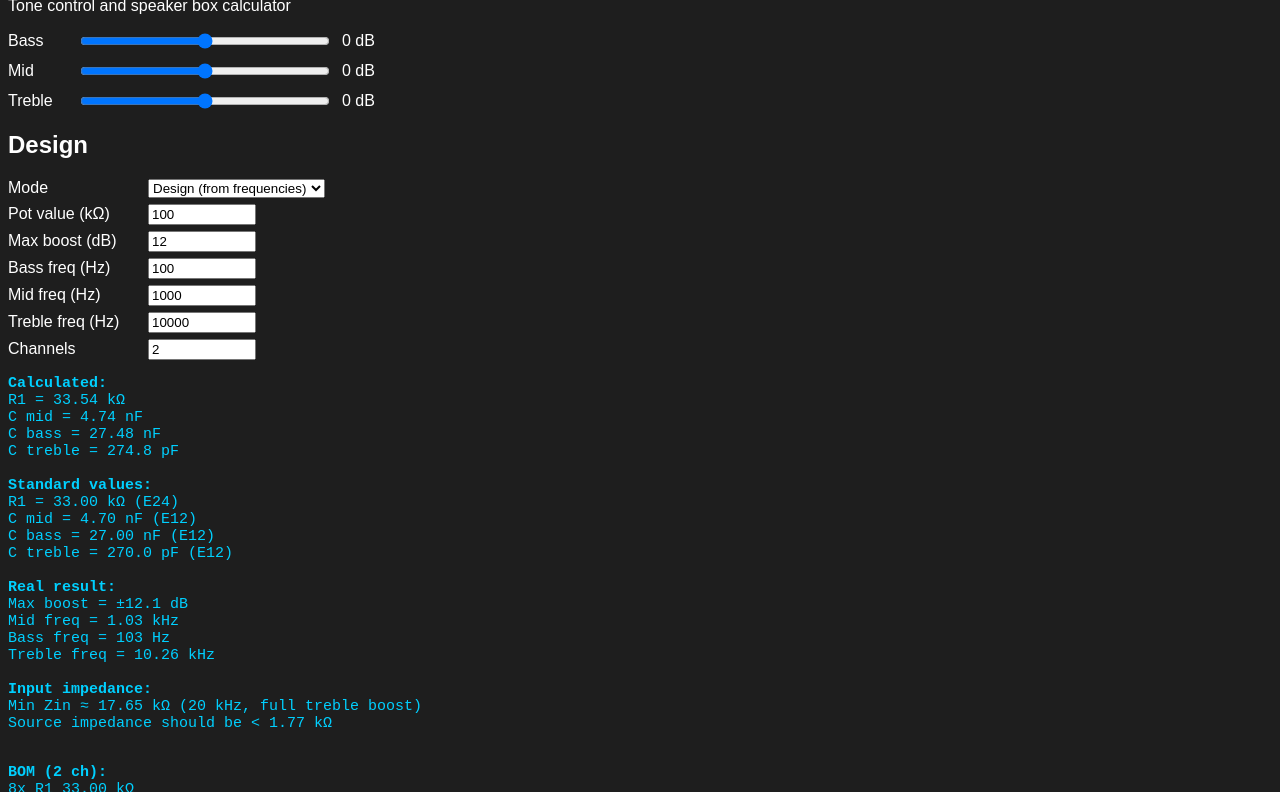
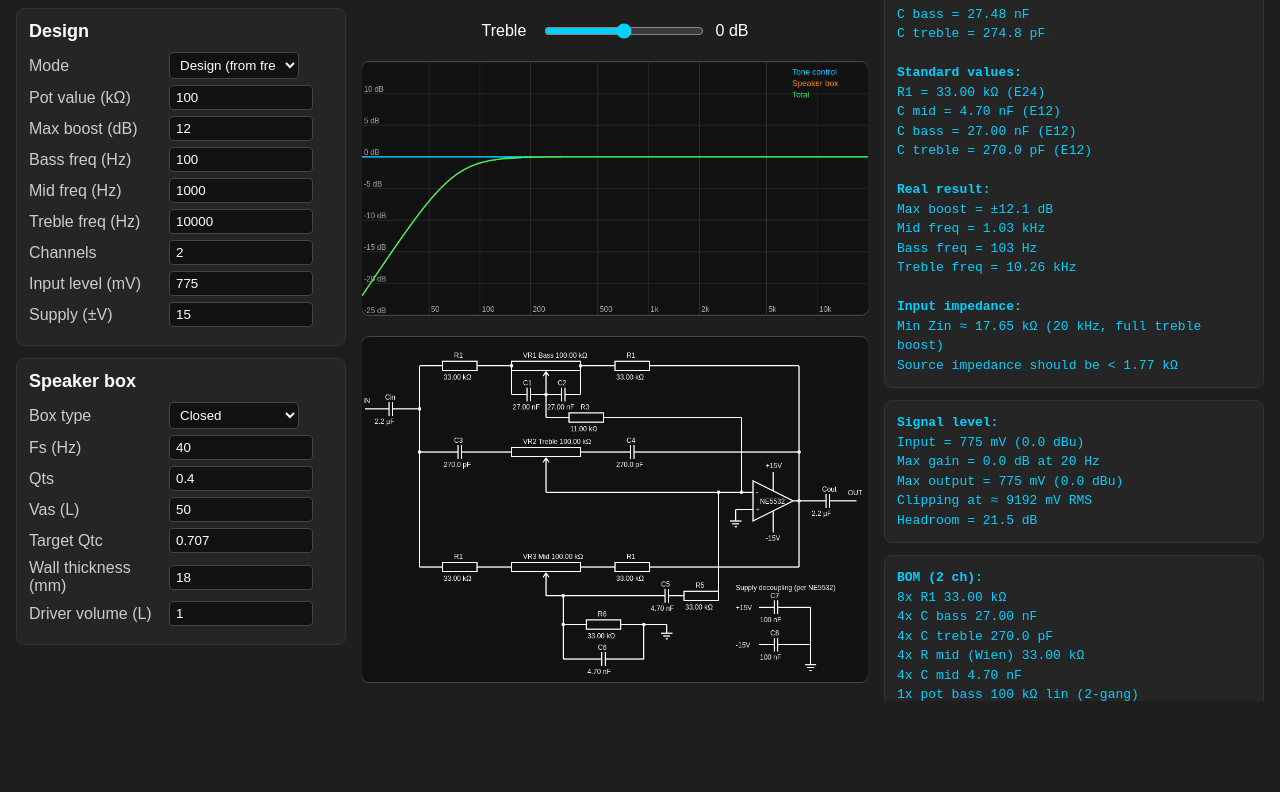
Before and after one commit to KYLDA-007/ToneBox, a plain HTML site: page index.html in a window 1280 px wide. Shown: the part 83-875 px from the top of the page. After the commit the page ends 800 px from the top, so only its background shows below. Drawn offline with Linux system fonts and the light colour scheme.

Commit message:
Complete schematics with supply and coupling caps, add signal level and headroom

```diff
--- a/code.js
+++ b/code.js
@@ -222,7 +222,9 @@ function pot(x, y, name, value) {
     wire(x + 60, y + 10, x + 65, y + 18);
 }
 function drawSchematic(r1, cBass, cTreble, cMid, r3, potValue) {
+    sctx.setTransform(1, 0, 0, 1, 0, 0);
     sctx.clearRect(0, 0, schem.width, schem.height);
+    sctx.translate(60, 0);
     sctx.strokeStyle = "#ffffff";
     sctx.fillStyle = "#ffffff";
     sctx.lineWidth = 2;
@@ -254,8 +256,10 @@ function drawSchematic(r1, cBass, cTreble, cMid, r3, potValue) {
     wire(440, 200, 700, 200);
 
     wire(40, 50, 40, 400);
-    wire(10, 125, 40, 125);
-    sctx.fillText("IN", 8, 115);
+    wire(-55, 125, -40, 125);
+    capacitor(-40, 125, "Cin", "2.2 µF");
+    wire(20, 125, 40, 125);
+    sctx.fillText("IN", -58, 115);
     dot(40, 125);
     wire(700, 50, 700, 400);
     dot(700, 200);
@@ -277,7 +281,11 @@ function drawSchematic(r1, cBass, cTreble, cMid, r3, potValue) {
     sctx.stroke();
     sctx.fillText("-", 625, 274);
     sctx.fillText("+", 625, 304);
-    sctx.fillText("NE5532", 625, 244);
+    sctx.fillText("NE5532", 632, 290);
+    wire(655, 268, 655, 235);
+    sctx.fillText("+15V", 642, 228);
+    wire(655, 302, 655, 340);
+    sctx.fillText("-15V", 642, 354);
 
     wire(620, 300, 590, 300);
     wire(590, 300, 590, 320);
@@ -285,9 +293,11 @@ function drawSchematic(r1, cBass, cTreble, cMid, r3, potValue) {
     wire(584, 325, 596, 325);
     wire(588, 330, 592, 330);
 
-    wire(690, 285, 740, 285);
+    wire(690, 285, 720, 285);
+    capacitor(720, 285, "Cout", "2.2 µF");
+    wire(780, 285, 800, 285);
     dot(700, 285);
-    sctx.fillText("OUT", 712, 275);
+    sctx.fillText("OUT", 785, 275);
 
     dot(40, 200);
     wire(40, 400, 80, 400);
@@ -320,6 +330,18 @@ function drawSchematic(r1, cBass, cTreble, cMid, r3, potValue) {
     wire(460, 515, 480, 515);
     wire(464, 520, 476, 520);
     wire(468, 525, 472, 525);
+
+    sctx.fillText("Supply decoupling (per NE5532)", 590, 440);
+    sctx.fillText("+15V", 590, 475);
+    capacitor(630, 470, "C7", "100 nF");
+    wire(690, 470, 720, 470);
+    sctx.fillText("-15V", 590, 540);
+    capacitor(630, 535, "C8", "100 nF");
+    wire(690, 535, 720, 535);
+    wire(720, 470, 720, 570);
+    wire(710, 570, 730, 570);
+    wire(714, 575, 726, 575);
+    wire(718, 580, 722, 580);
 }
 
 function calculateComponents() {
@@ -533,16 +555,56 @@ function calculateBox() {
         "Resonance Fc = " + formatFreq(fc) + "<br>" +
         "-3 dB point F3 = " + formatFreq(f3) + boxDimensions(vb, 0);
 }
+function calculateLevel() {
+    const vin = parseFloat(document.getElementById("inputLevel").value);
+    const supply = parseFloat(document.getElementById("supply").value);
+    const out = document.getElementById("levelResults");
+    if (!isValid([vin, supply - 2])) {
+        out.innerHTML = "<span class='error'>Please enter a positive input level and a supply above 2 V.</span>";
+        return;
+    }
+    const bassDb = parseFloat(bassSlider.value);
+    const midDb = parseFloat(midSlider.value);
+    const trebleDb = parseFloat(trebleSlider.value);
+
+    let maxGain = 0;
+    let maxFreq = F_MIN;
+    for (let i = 0; i <= 200; i++) {
+        const f = F_MIN * Math.pow(F_MAX / F_MIN, i / 200);
+        const g =bassResponce(f, bassDb) * midResponce(f, midDb) * trebleResponce(f, trebleDb);
+        if (g > maxGain) {
+            maxGain = g;
+            maxFreq = f;
+        }
+    }
+    const vout = vin * maxGain;
+    const clipRms = (supply - 2) / Math.SQRT2 * 1000;
+    const headroom = 20 * Math.log10(clipRms / vout);
+
+    let text = "<b>Signal level:</b><br>" +
+    "Input = " + vin.toFixed(0) + " mV (" + (20 * Math.log10(vin / 775)).toFixed(1) + " dBu)<br>" +
+    "Max gain = " + gainToDb(maxGain).toFixed(1) + " dB at " + formatFreq(maxFreq) + "<br>" +
+    "Max output = " + vout.toFixed(0) + " mV (" + (20 * Math.log10(vout / 775)).toFixed(1) + " dBu)<br>" +
+    "Clipping at ≈ " + clipRms.toFixed(0) + " mV RMS<br>" +
+    "Headroom = " + headroom.toFixed(1) + " dB";
+    if (headroom < 0) {
+        text += "<br><span class='error'>Output will clip - lower the input level or the boost.</span>";
+    } else if (headroom < 6) {
+        text += "<br><span class='error'>Low headroom - less than 6dB before clipping.</span>";
+    }
+    out.innerHTML = text;
+}
 function update() {
     calculateComponents();
     calculateBox();
     updateValues();
     drawGrid();
     drawCurve();
+    calculateLevel();
 
 }
 update();
-const designInputs = ["potValue", "maxBoost", "bassFreq", "midFreq", "trebleFreq", "channels", "mode", "r1Input", "cBassInput","cMidInput", "cTrebleInput"];
+const designInputs = ["potValue", "maxBoost", "bassFreq", "midFreq", "trebleFreq", "channels", "mode", "r1Input", "cBassInput","cMidInput", "cTrebleInput", "inputLevel", "supply"];
 for (const id of designInputs) {
     document.getElementById(id).addEventListener("input", update);
 }
--- a/index.html
+++ b/index.html
@@ -7,25 +7,11 @@
     <link rel="stylesheet" href="style.css">
 </head>
 <body>
+    <div class="layout">
+        <div class="column inputs">
     <h1>ToneBox</h1>
     <p>Tone control and speaker box calculator</p>
-    <div class="controls">
-            <div class="control">
-                <label for="bass">Bass</label>
-                <input type="range" id="bass" min="-12" max="12" step="0.5" value="0">
-                <span id="bassValue">0 dB</span>
-            </div>
-                <div class="control">
-                    <label for="mid">Mid</label>
-                    <input type="range" id="mid" min="-12" max="12" step="0.5" value="0">
-                    <span id="midValue">0 dB</span>
-                </div>
-         <div class="control">
-         <label for="treble">Treble</label>
-         <input type="range" id="treble" min="-12" max="12" step="0.5" value="0">
-         <span id="trebleValue">0 dB</span>
-        </div>
-    </div>
+
     <div class="design">
         <h2>Design</h2>
         <div class="field">
@@ -79,10 +65,16 @@
             <label for="channels">Channels</label>
             <input type="number" id="channels" value="2" min="1">
         </div>
+        <div class="field">
+            <label for="inputLevel">Input level (mV)</label>
+            <input type="number" id="inputLevel" value="775">
+        </div>
+        <div class="field">
+            <label for="supply">Supply (±V)</label>
+            <input type="number" id="supply" value="15">
+        </div>
     </div>
 
-        <div id="results"></div>
-        <div id="bom"></div>
         <div class="design">
             <h2>Speaker box</h2>
             <div class="field">
@@ -116,15 +108,40 @@
                 <label for="wall">Wall thickness (mm)</label>
                 <input type="number" id="wall" value="18">
             </div>
-            <div class="field">
+           <div class="field">
                 <label for="driverVol">Driver volume (L)</label>
                 <input type="number" id="driverVol" value="1" step="0.1">
+           </div>
+        </div>
+    </div>
+    <div class="column center">
+        <div class="controls">
+            <div class="control">
+                <label for="bass">Bass</label>
+                <input type="range" id="bass" min="-12" max="12" step="0.5" value="0">
+                <span id="bassValue">0 dB</span>
+            </div>
+            <div class="control">
+                <label for="mid">Mid</label>
+                <input type="range" id="mid" min="-12" max="12" step="0.5" value="0">
+                <span id="midValue">0 dB</span>
+            </div>
+            <div class="control">
+                <label for="treble">Treble</label>
+                <input type="range" id="treble" min="-12" max="12" step="0.5" value="0">
+                <span id="trebleValue">0 dB</span>
             </div>
         </div>
+        <canvas id="graph" width="800" height="400"></canvas>
+        <canvas id="schematic" width="880" height="600"></canvas>
+    </div>
+    <div class="column outputs">
+        <div id="results"></div>
+        <div id="levelResults"></div>
+        <div id="bom"></div>
         <div id="boxResults"></div>
-
-    <canvas id="graph" width="800" height="400"></canvas>
-    <canvas id="schematic" width="760" height="600"></canvas>
+    </div>
+</div>
   <script src="code.js"></script>
 </body>
 </html>
--- a/style.css
+++ b/style.css
@@ -1,28 +1,86 @@
 
+html, body {
+    height: 100%;
+    margin: 0;
+}
 body {
     font-family: Arial, sans-serif;
     background-color: #1e1e1e;
     color: #ffffff;
 }
+h1 {
+    margin: 0;
+    color: #00d0ff;
+}
+h1 + p {
+    margin: 4px 0 16px;
+    color: #aaaaaa;
+}
+h2 {
+    margin: 0 0 10px;
+    font-size: 18px;
+}.layout {
+    display: grid;
+    grid-template-columns: 330px 1fr 380px;
+    gap: 16px;
+    height: 100vh;
+    padding: 16px;
+    box-sizing: border-box;
+}
+.column {
+    overflow-y: auto;
+    min-height: 0;
+}
+.center {
+    display: flex;
+    flex-direction: column;
+    align-items: center;
+}
+.design, #results, #levelResults, #bom, #boxResults {
+    background-color: #252525;
+    border: 1px solid #333333;
+    border-radius: 8px;
+    padding: 12px;
+    margin-bottom: 12px;
+}
+#results:empty, #levelResults:empty, #bom:empty, #boxResults:empty {
+    display: none;
+}
+.controls {
+    display: flex;
+    flex-wrap: wrap;
+    justify-content: center;
+    gap: 24px;
+}
 .control {
     display: flex;
     align-items: center;
     gap: 10px;
-    margin: 10px 0;
 }
 .control label {
-    width: 60px;
+    width: 50px;
 }
 .control input {
-    width: 250px;
+    width: 160px;
+    accent-color: #00d0ff;
 }
 #graph, #schematic {
     background-color: #111111;
     border: 1px solid #444444;
+    border-radius: 8px;
+    display: block;
+    width: auto;
+    height: auto;
     max-width: 100%;
     margin-top: 20px;
-    display: block;
 }
+#graph {
+    max-height: 38vh;
+}
+#schematic {
+    max-height: 46vh;
+}
+
 .field {
     display: flex;
     align-items: center;
@@ -31,17 +89,43 @@ body {
 }
 .field label {
     width: 130px;
+    color: #cccccc;
 }
-.field input {
-    width: 100px;
+.field input, .field select {
+    width: 130px;
+    background-color: #111111;
+    color: #ffffff;
+    border: 1px solid #444444;
+    border-radius: 4px;
+    padding: 4px 6px;
 }
-#results, #bom, #boxResults {
-    margin-top: 15px;
+.field input:focus, .field select:focus {
+    outline: none;
+    border-color: #00d0ff;
+}
+#results,#levelResults, #bom, #boxResults {
     font-family: monospace;
-    font-size: 15px;
+    font-size: 13px;
+    line-height: 1.5;
     color: #00d0ff;
+}
+#bom br:first-child {
+    display: none;
 }
 .error {
     color: #ff5555;
     font-weight: bold;
 }
+@media (max-width: 1100px) {
+    .layout {
+        grid-template-columns: 1fr;
+        height: auto;
+    }
+    .column {
+         overflow: visible;
+    }
+     #graph, #schematic {
+         width: 100%;
+        max-height: none;
+    }
+}
```
